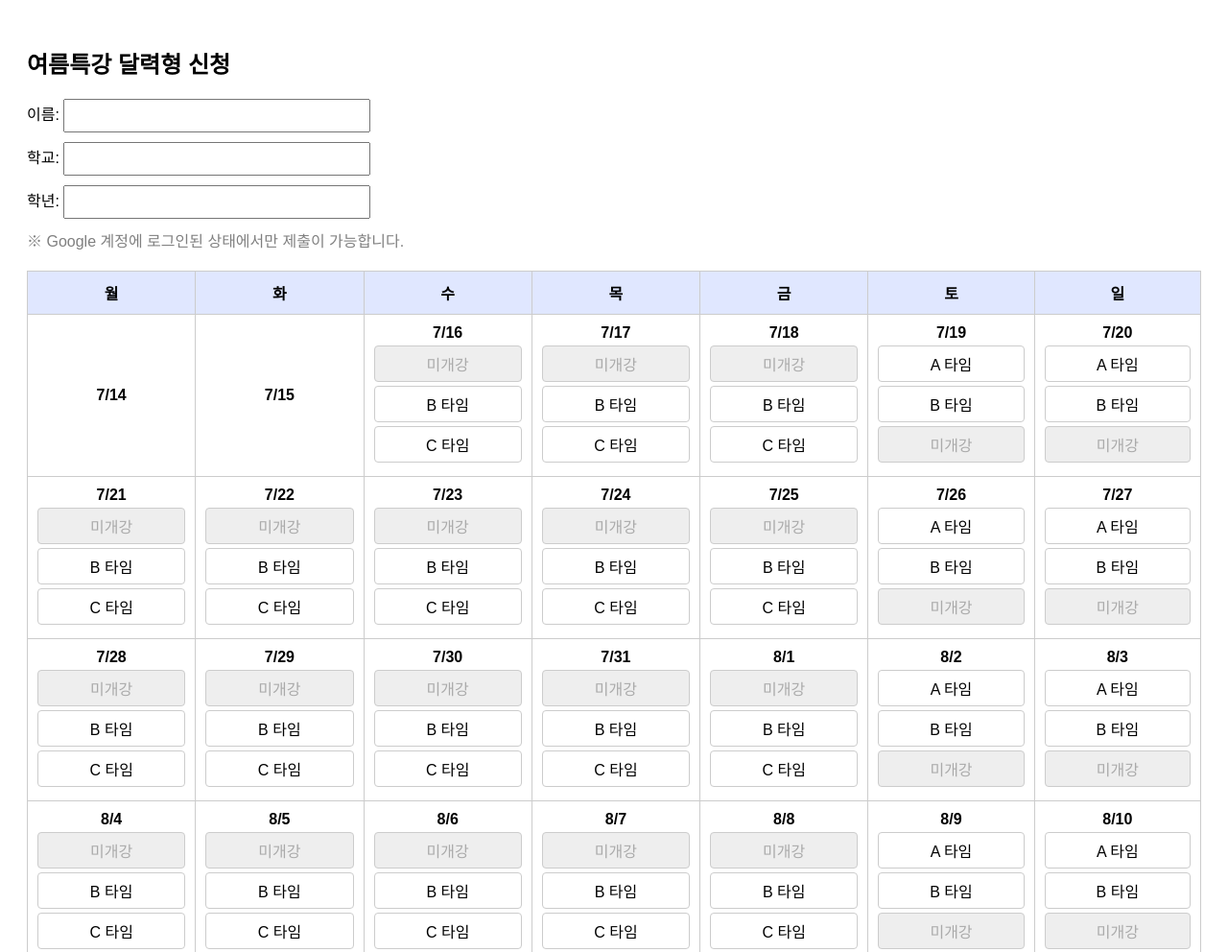
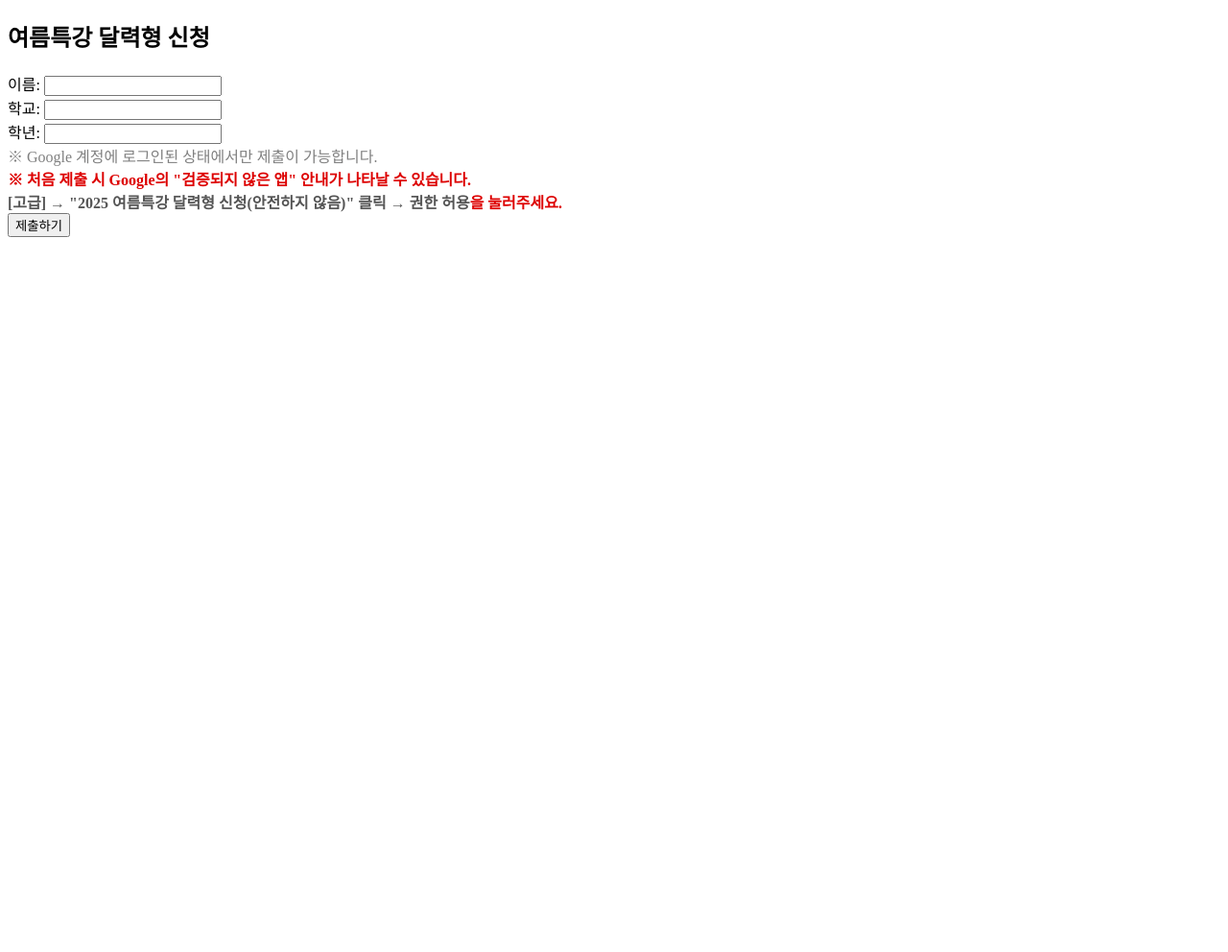
Before and after one commit to yoonseulart-info/summer_plan, a plain HTML site: page index.html in a window 1280 px wide. Shown: the top 992 px of the page at 96% size. After the commit the page ends 800 px from the top, so only its background shows below. Drawn offline with Linux system fonts and the light colour scheme.

Commit message:
Add files via upload

```diff
--- a/index.html
+++ b/index.html
@@ -1,48 +1,9 @@
-
 <!DOCTYPE html>
 <html lang="ko">
 <head>
   <meta charset="UTF-8" />
   <meta name="viewport" content="width=device-width, initial-scale=1.0" />
   <title>여름특강 신청</title>
-  <style>
-    body {
-      font-family: sans-serif;
-      padding: 20px;
-    }
-    .form-input {
-      margin-bottom: 10px;
-    }
-    .form-input input {
-      padding: 8px;
-      width: 300px;
-    }
-    table {
-      border-collapse: collapse;
-      width: 100%;
-      margin-top: 20px;
-      min-width: 600px;
-    }
-    th, td {
-      border: 1px solid #ccc;
-      text-align: center;
-      padding: 10px;
-    }
-    th {
-      background-color: #e0e7ff;
-    }
-    .cell {
-      margin: 4px 0;
-      cursor: pointer;
-      border: 1px solid #ccc;
-      padding: 6px;
-      border-radius: 4px;
-    }
-    .cell.selected {
-      background-color: coral;
-      color: white;
-    }
-  </style>
 </head>
 <body>
   <h2>여름특강 달력형 신청</h2>
@@ -57,135 +18,13 @@
       학년: <input type="text" id="grade" required />
     </div>
     <div class="form-input" style="color: gray;">
-      ※ Google 계정에 로그인된 상태에서만 제출이 가능합니다.
+      ※ Google 계정에 로그인된 상태에서만 제출이 가능합니다.<br/>
+      <span style="color: #d00; font-weight: bold;">
+      ※ 처음 제출 시 Google의 "검증되지 않은 앱" 안내가 나타날 수 있습니다.<br />
+      <span style="color: #555;">[고급] → "2025 여름특강 달력형 신청(안전하지 않음)" 클릭 → 권한 허용</span>을 눌러주세요.
+      </span>
     </div>
-
-    <table>
-      <thead>
-        <tr>
-          <th>월</th><th>화</th><th>수</th><th>목</th><th>금</th><th>토</th><th>일</th>
-        </tr>
-      </thead>
-      <tbody id="calendarBody"></tbody>
-    </table>
-
     <button type="submit">제출하기</button>
   </form>
-  <script>
-    const dates = {
-      "7/14": [],
-      "7/15": [],
-      "7/16": ["미개강", "B 타임", "C 타임"],
-      "7/17": ["미개강", "B 타임", "C 타임"],
-      "7/18": ["미개강", "B 타임", "C 타임"],
-      "7/19": ["A 타임", "B 타임", "미개강"],
-      "7/20": ["A 타임", "B 타임", "미개강"],
-
-"7/21": ["미개강", "B 타임", "C 타임"],
-"7/22": ["미개강", "B 타임", "C 타임"],
-"7/23": ["미개강", "B 타임", "C 타임"],
-"7/24": ["미개강", "B 타임", "C 타임"],
-"7/25": ["미개강", "B 타임", "C 타임"],
-"7/26": ["A 타임", "B 타임", "미개강"],
-"7/27": ["A 타임", "B 타임", "미개강"],
-"7/28": ["미개강", "B 타임", "C 타임"],
-"7/29": ["미개강", "B 타임", "C 타임"],
-"7/30": ["미개강", "B 타임", "C 타임"],
-"7/31": ["미개강", "B 타임", "C 타임"],
-"8/1": ["미개강", "B 타임", "C 타임"],
-"8/2": ["A 타임", "B 타임", "미개강"],
-"8/3": ["A 타임", "B 타임", "미개강"],
-"8/4": ["미개강", "B 타임", "C 타임"],
-"8/5": ["미개강", "B 타임", "C 타임"],
-"8/6": ["미개강", "B 타임", "C 타임"],
-"8/7": ["미개강", "B 타임", "C 타임"],
-"8/8": ["미개강", "B 타임", "C 타임"],
-"8/9": ["A 타임", "B 타임", "미개강"],
-"8/10": ["A 타임", "B 타임", "미개강"],
-"8/11": ["미개강", "B 타임", "C 타임"],
-"8/12": ["미개강", "B 타임", "C 타임"],
-"8/13": ["미개강", "B 타임", "C 타임"],
-"8/14": ["미개강", "B 타임", "C 타임"],
-"8/15": ["미개강", "B 타임", "C 타임"],
-"8/16": ["A 타임", "B 타임", "미개강"],
-"8/17": ["A 타임", "B 타임", "미개강"],
-"8/18": ["미개강", "B 타임", "C 타임"],
-"8/19": ["미개강", "B 타임", "C 타임"],
-"8/20": ["미개강", "B 타임", "C 타임"],
-"8/21": [],
-"8/22": [],
-"8/23": [],
-"8/24": []
-
-    };
-    const selected = [];
-
-    function createCalendar() {
-      const calendarBody = document.getElementById("calendarBody");
-      const startDate = new Date(2024, 6, 14); // 7/14
-      for (let w = 0; w < 6; w++) {
-        const row = document.createElement("tr");
-        for (let d = 0; d < 7; d++) {
-          const cellDate = new Date(startDate);
-          cellDate.setDate(startDate.getDate() + w * 7 + d);
-          const key = `${cellDate.getMonth() + 1}/${cellDate.getDate()}`;
-          const td = document.createElement("td");
-          if (dates[key]) {
-            td.innerHTML = `<strong>${key}</strong><br/>`;
-            dates[key].forEach(slot => {
-              const div = document.createElement("div");
-              div.className = "cell";
-              div.textContent = slot;
-              if (slot === "미개강") {
-                div.style.pointerEvents = "none";
-                div.style.backgroundColor = "#eee";
-                div.style.color = "#aaa";
-              } else {
-              div.addEventListener("click", () => {
-                const id = `${key} ${slot}`;
-                if (selected.includes(id)) {
-                  selected.splice(selected.indexOf(id), 1);
-                  div.classList.remove("selected");
-                } else {
-                  selected.push(id);
-                  div.classList.add("selected");
-                }
-              });
-                            }
-              td.appendChild(div);
-            });
-          }
-          row.appendChild(td);
-        }
-        calendarBody.appendChild(row);
-      }
-    }
-
-    document.addEventListener("DOMContentLoaded", function () {
-      createCalendar();
-
-      document.getElementById("submitForm").addEventListener("submit", async (e) => {
-        e.preventDefault();
-        const payload = {
-          name: document.getElementById("name").value,
-          school: document.getElementById("school").value,
-          grade: document.getElementById("grade").value,
-          times: selected
-        };
-
-        try {
-          await fetch("https://script.google.com/macros/s/AKfycbzqs3SiEABVBkamZL3G69bIdX-QY6SY3YiDtewgOxO2cY9CZnwGy9a677XOr3WMzvo/exec", {
-            method: "POST",
-            body: JSON.stringify(payload),
-            headers: { "Content-Type": "application/json" }
-          });
-
-          window.location.href = "complete.html";
-        } catch (error) {
-          alert("제출 중 오류가 발생했습니다. 다시 시도해 주세요.");
-        }
-      });
-    });
-  </script>
 </body>
 </html>
```
